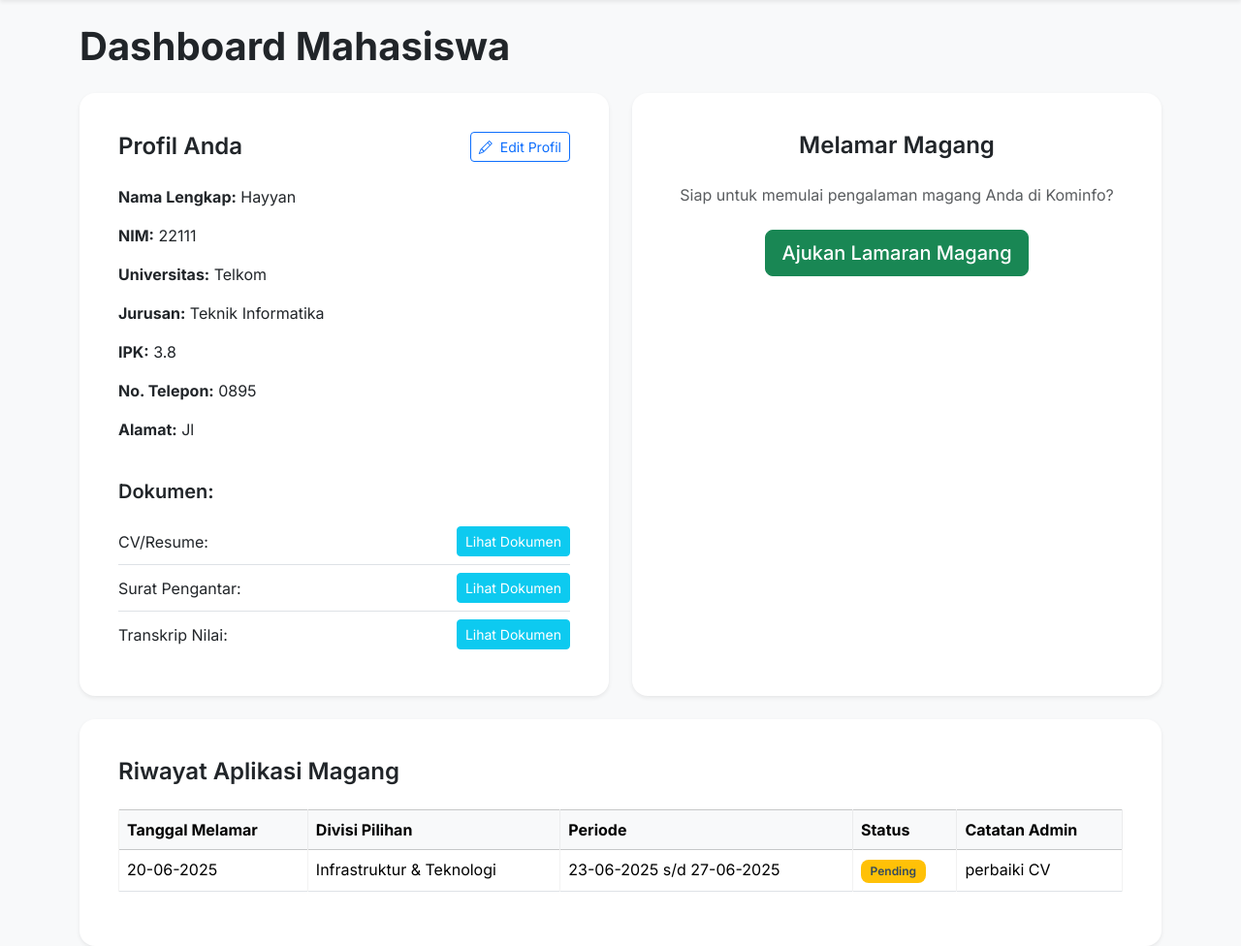
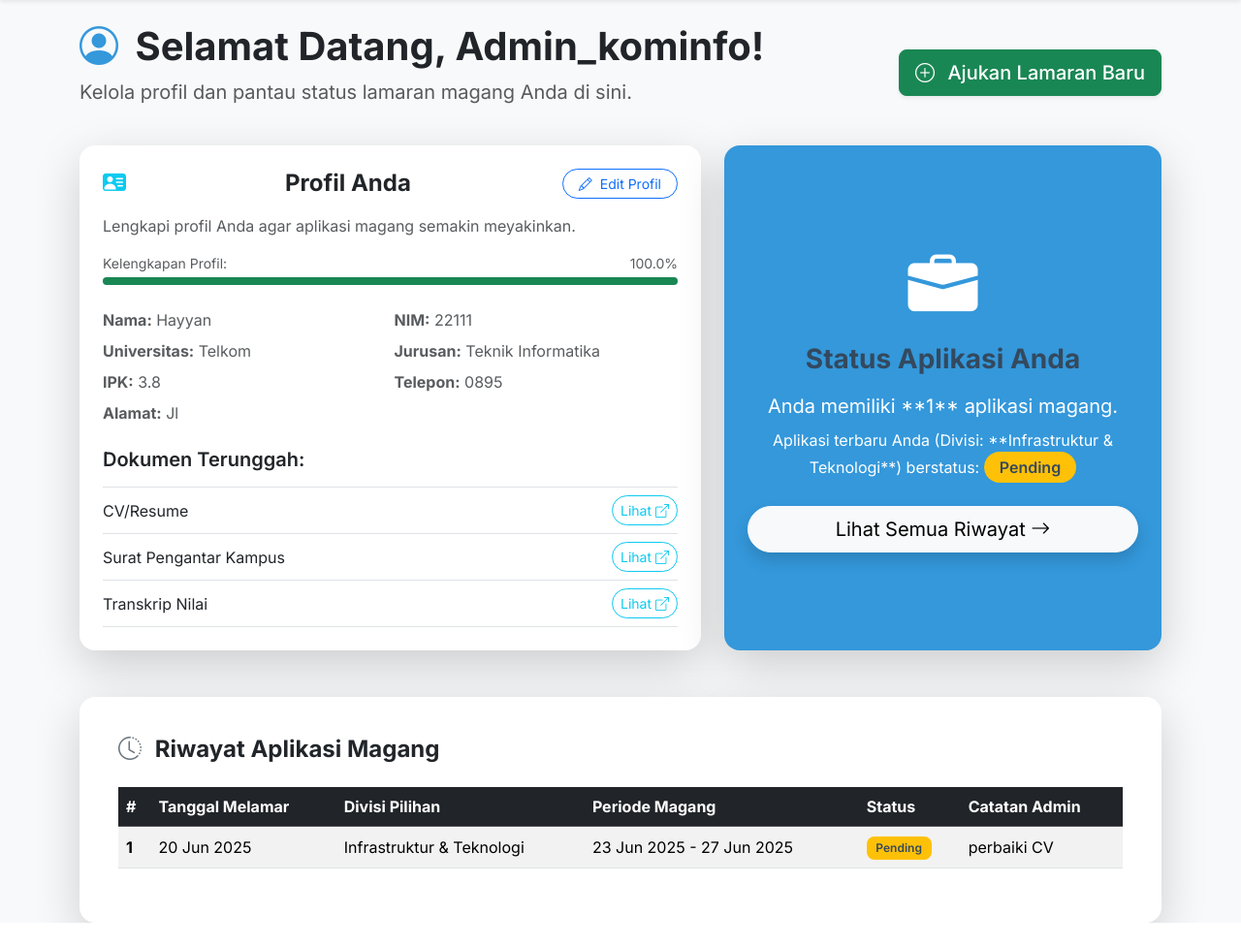
Before and after one commit to hayyanjpg/FlaskBEWEB, a Flask app: template backend/templates/dashboard_user.html in a window 1280 px wide. Shown: the part 69-1045 px from the top of the page at 97% size. After the commit the page ends 1021 px from the top, so only its background shows below. Run offline with Flask 3, Linux system fonts and the light colour scheme; the template is opened without the code that fills it: values that come from a table or form of the project are taken from there, others are empty.

Commit message:
Update tampilan User Dashboard

```diff
--- a/backend/templates/dashboard_user.html
+++ b/backend/templates/dashboard_user.html
@@ -3,83 +3,150 @@
 {% block title %}Dashboard Mahasiswa{% endblock %}
 
 {% block content %}
-<h1 class="mb-4 fw-bold text-dark">Dashboard Mahasiswa</h1>
+<div class="row mb-4 align-items-center">
+    <div class="col-md-8">
+        <h1 class="mb-0 fw-bold text-dark">
+            <i class="bi bi-person-circle text-primary me-2"></i> Selamat Datang, {{ user.username | title }}!
+        </h1>
+        <p class="text-muted lead mt-2">Kelola profil dan pantau status lamaran magang Anda di sini.</p>
+    </div>
+    <div class="col-md-4 text-md-end">
+        <a href="{{ url_for('apply_magang') }}" class="btn btn-success btn-lg shadow-sm">
+            <i class="bi bi-plus-circle me-2"></i> Ajukan Lamaran Baru
+        </a>
+    </div>
+</div>
 
-<div class="row g-4 mb-4">
-    <div class="col-md-6">
-        <div class="card shadow-sm p-4 h-100">
-            <div class="card-body d-flex flex-column">
-                <h2 class="card-title fs-4 fw-semibold text-dark mb-4 d-flex justify-content-between align-items-center">
-                    Profil Anda
-                    <a href="{{ url_for('edit_profile') }}" class="btn btn-sm btn-outline-primary">
+<div class="row g-4 mb-5">
+    <div class="col-lg-7">
+        <div class="card shadow-lg border-0 h-100 rounded-4">
+            <div class="card-body p-4">
+                <h2 class="card-title fs-4 fw-bold text-dark mb-3 d-flex justify-content-between align-items-center">
+                    <i class="bi bi-person-vcard-fill text-info me-2"></i> Profil Anda
+                    <a href="{{ url_for('edit_profile') }}" class="btn btn-sm btn-outline-primary rounded-pill px-3">
                         <i class="bi bi-pencil me-1"></i> Edit Profil
                     </a>
                 </h2>
+                <p class="text-muted mb-3">Lengkapi profil Anda agar aplikasi magang semakin meyakinkan.</p>
+
                 {% if profile %}
-                    <p class="card-text"><strong>Nama Lengkap:</strong> {{ profile.full_name or 'Belum diisi' }}</p>
-                    <p class="card-text"><strong>NIM:</strong> {{ profile.nim or 'Belum diisi' }}</p>
-                    <p class="card-text"><strong>Universitas:</strong> {{ profile.university or 'Belum diisi' }}</p>
-                    <p class="card-text"><strong>Jurusan:</strong> {{ profile.major or 'Belum diisi' }}</p>
-                    <p class="card-text"><strong>IPK:</strong> {{ profile.gpa or 'Belum diisi' }}</p>
-                    <p class="card-text"><strong>No. Telepon:</strong> {{ profile.phone_number or 'Belum diisi' }}</p>
-                    <p class="card-text"><strong>Alamat:</strong> {{ profile.address or 'Belum diisi' }}</p>
+                    {# Hitung persentase kelengkapan profil #}
+                    {% set completed_fields = 0 %}
+                    {% set total_fields = 8 %} {# full_name, nim, university, major, gpa, phone_number, address, cv_path, surat_pengantar_path, transkrip_nilai_path #}
 
-                    <h3 class="fs-5 fw-semibold text-dark mt-4 mb-3">Dokumen:</h3>
-                    <ul class="list-group list-group-flush mb-0">
-                        <li class="list-group-item d-flex justify-content-between align-items-center px-0 py-2">
-                            CV/Resume:
+                    {% if profile.full_name %} {% set completed_fields = completed_fields + 1 %} {% endif %}
+                    {% if profile.nim %} {% set completed_fields = completed_fields + 1 %} {% endif %}
+                    {% if profile.university %} {% set completed_fields = completed_fields + 1 %} {% endif %}
+                    {% if profile.major %} {% set completed_fields = completed_fields + 1 %} {% endif %}
+                    {% if profile.gpa is not none %} {% set completed_fields = completed_fields + 1 %} {% endif %} {# IPK bisa 0.0, jadi pakai is not none #}
+                    {% if profile.phone_number %} {% set completed_fields = completed_fields + 1 %} {% endif %}
+                    {% if profile.address %} {% set completed_fields = completed_fields + 1 %} {% endif %}
+                    {% if profile.cv_path %} {% set completed_fields = completed_fields + 1 %} {% endif %}
+                    {% if profile.surat_pengantar_path %} {% set completed_fields = completed_fields + 1 %} {% endif %}
+                    {% if profile.transkrip_nilai_path %} {% set completed_fields = completed_fields + 1 %} {% endif %}
+
+                    {% set percentage = ((completed_fields / 10) * 100) | round(0) %}
+                    {% set progress_color = 'bg-success' if percentage == 100 else 'bg-warning' if percentage > 50 else 'bg-danger' %}
+
+                    <div class="mb-4">
+                        <div class="d-flex justify-content-between mb-1">
+                            <small class="text-muted">Kelengkapan Profil:</small>
+                            <small class="text-muted">{{ percentage }}%</small>
+                        </div>
+                        <div class="progress" style="height: 8px;">
+                            <div class="progress-bar {{ progress_color }}" role="progressbar" style="width: {{ percentage }}%;" aria-valuenow="{{ percentage }}" aria-valuemin="0" aria-valuemax="100"></div>
+                        </div>
+                    </div>
+
+                    <div class="row g-2 text-muted mb-4">
+                        <div class="col-md-6"><strong>Nama:</strong> {{ profile.full_name or '-' }}</div>
+                        <div class="col-md-6"><strong>NIM:</strong> {{ profile.nim or '-' }}</div>
+                        <div class="col-md-6"><strong>Universitas:</strong> {{ profile.university or '-' }}</div>
+                        <div class="col-md-6"><strong>Jurusan:</strong> {{ profile.major or '-' }}</div>
+                        <div class="col-md-6"><strong>IPK:</strong> {{ profile.gpa or '-' }}</div>
+                        <div class="col-md-6"><strong>Telepon:</strong> {{ profile.phone_number or '-' }}</div>
+                        <div class="col-12"><strong>Alamat:</strong> {{ profile.address or '-' }}</div>
+                    </div>
+
+                    <h3 class="fs-5 fw-semibold text-dark mb-3">Dokumen Terunggah:</h3>
+                    <ul class="list-group list-group-flush border-top border-bottom">
+                        <li class="list-group-item d-flex justify-content-between align-items-center py-2 px-0">
+                            CV/Resume
                             {% if profile.cv_path %}
-                                <a href="{{ url_for('static', filename='uploads/' + profile.cv_path) }}" target="_blank" class="btn btn-sm btn-info text-white">Lihat Dokumen</a>
+                                <a href="{{ url_for('static', filename='uploads/' + profile.cv_path) }}" target="_blank" class="btn btn-sm btn-outline-info rounded-pill">Lihat <i class="bi bi-box-arrow-up-right"></i></a>
                             {% else %}
-                                <span class="badge bg-warning text-dark">Belum diunggah</span>
+                                <span class="badge bg-danger">Belum diunggah</span>
                             {% endif %}
                         </li>
-                        <li class="list-group-item d-flex justify-content-between align-items-center px-0 py-2">
-                            Surat Pengantar:
+                        <li class="list-group-item d-flex justify-content-between align-items-center py-2 px-0">
+                            Surat Pengantar Kampus
                             {% if profile.surat_pengantar_path %}
-                                <a href="{{ url_for('static', filename='uploads/' + profile.surat_pengantar_path) }}" target="_blank" class="btn btn-sm btn-info text-white">Lihat Dokumen</a>
+                                <a href="{{ url_for('static', filename='uploads/' + profile.surat_pengantar_path) }}" target="_blank" class="btn btn-sm btn-outline-info rounded-pill">Lihat <i class="bi bi-box-arrow-up-right"></i></a>
                             {% else %}
-                                <span class="badge bg-warning text-dark">Belum diunggah</span>
+                                <span class="badge bg-danger">Belum diunggah</span>
                             {% endif %}
                         </li>
-                        <li class="list-group-item d-flex justify-content-between align-items-center px-0 py-2">
-                            Transkrip Nilai:
+                        <li class="list-group-item d-flex justify-content-between align-items-center py-2 px-0">
+                            Transkrip Nilai
                             {% if profile.transkrip_nilai_path %}
-                                <a href="{{ url_for('static', filename='uploads/' + profile.transkrip_nilai_path) }}" target="_blank" class="btn btn-sm btn-info text-white">Lihat Dokumen</a>
+                                <a href="{{ url_for('static', filename='uploads/' + profile.transkrip_nilai_path) }}" target="_blank" class="btn btn-sm btn-outline-info rounded-pill">Lihat <i class="bi bi-box-arrow-up-right"></i></a>
                             {% else %}
-                                <span class="badge bg-warning text-dark">Belum diunggah</span>
+                                <span class="badge bg-danger">Belum diunggah</span>
                             {% endif %}
                         </li>
                     </ul>
                 {% else %}
-                    <p class="card-text text-muted">Profil Anda belum lengkap. Silakan <a href="{{ url_for('edit_profile') }}" class="text-decoration-none">lengkapi profil Anda</a>.</p>
+                    <div class="alert alert-info text-center py-4 my-4" role="alert">
+                        <i class="bi bi-info-circle-fill me-2"></i> Profil Anda belum lengkap. Silakan <a href="{{ url_for('edit_profile') }}" class="alert-link text-decoration-none">lengkapi profil Anda</a> untuk melanjutkan.
+                    </div>
                 {% endif %}
             </div>
         </div>
     </div>
 
-    <div class="col-md-6">
-        <div class="card shadow-sm p-4 h-100 d-flex flex-column justify-content-center align-items-center text-center">
-            <div class="card-body">
-                <h2 class="card-title fs-4 fw-semibold text-dark mb-4">Melamar Magang</h2>
-                <p class="card-text text-muted mb-4">Siap untuk memulai pengalaman magang Anda di Kominfo?</p>
-                <a href="{{ url_for('apply_magang') }}" class="btn btn-success btn-lg">Ajukan Lamaran Magang</a>
+    <div class="col-lg-5">
+        <div class="card shadow-lg border-0 h-100 rounded-4 bg-primary text-white">
+            <div class="card-body p-4 d-flex flex-column justify-content-center text-center">
+                <i class="bi bi-briefcase-fill display-2 mb-3 text-white"></i>
+                <h2 class="card-title fs-3 fw-bold mb-3">Status Aplikasi Anda</h2>
+                {% if applications %}
+                    <p class="card-text fs-5 mb-2">Anda memiliki **{{ applications | length }}** aplikasi magang.</p>
+                    {% set latest_app = applications[0] %}
+                    <p class="card-text fs-6 mb-4">Aplikasi terbaru Anda (Divisi: **{{ latest_app.preferred_division or '-' }}**) berstatus:
+                        <span class="badge fs-6 py-2 px-3 rounded-pill
+                            {% if latest_app.status == 'Accepted' %}bg-success
+                            {% elif latest_app.status == 'Rejected' %}bg-danger
+                            {% elif latest_app.status == 'Pending' %}bg-warning text-dark
+                            {% elif latest_app.status == 'Reviewed' %}bg-info
+                            {% elif latest_app.status == 'Interview' %}bg-secondary
+                            {% else %}bg-light text-dark{% endif %}">
+                            {{ latest_app.status }}
+                        </span>
+                    </p>
+                    <a href="#riwayat-aplikasi" class="btn btn-light btn-lg rounded-pill shadow">Lihat Semua Riwayat <i class="bi bi-arrow-right"></i></a>
+                {% else %}
+                    <p class="card-text fs-5 mb-4">Anda belum memiliki aplikasi magang. Ayo mulai perjalanan Anda!</p>
+                    <a href="{{ url_for('apply_magang') }}" class="btn btn-light btn-lg rounded-pill shadow">Ajukan Lamaran Pertama <i class="bi bi-arrow-right"></i></a>
+                {% endif %}
             </div>
         </div>
     </div>
 </div>
 
-<div class="card shadow-sm p-4 mt-4">
+<div class="card shadow-lg border-0 p-4 rounded-4" id="riwayat-aplikasi">
     <div class="card-body">
-        <h2 class="card-title fs-4 fw-semibold text-dark mb-4">Riwayat Aplikasi Magang</h2>
+        <h2 class="card-title fs-4 fw-bold text-dark mb-4">
+            <i class="bi bi-clock-history text-secondary me-2"></i> Riwayat Aplikasi Magang
+        </h2>
         {% if applications %}
             <div class="table-responsive">
-                <table class="table table-bordered table-hover">
-                    <thead class="table-light">
+                <table class="table table-striped table-hover align-middle">
+                    <thead class="table-dark">
                         <tr>
+                            <th scope="col">#</th>
                             <th scope="col">Tanggal Melamar</th>
                             <th scope="col">Divisi Pilihan</th>
-                            <th scope="col">Periode</th>
+                            <th scope="col">Periode Magang</th>
                             <th scope="col">Status</th>
                             <th scope="col">Catatan Admin</th>
                         </tr>
@@ -87,11 +154,12 @@
                     <tbody>
                         {% for app in applications %}
                         <tr>
-                            <td>{{ app.applied_date.strftime('%d-%m-%Y') }}</td>
-                            <td>{{ app.preferred_division or '-' }}</td>
+                            <th scope="row">{{ loop.index }}</th>
+                            <td>{{ app.applied_date.strftime('%d %b %Y') }}</td>
+                            <td>{{ app.preferred_division or 'N/A' }}</td>
                             <td>
                                 {% if app.start_date and app.end_date %}
-                                    {{ app.start_date.strftime('%d-%m-%Y') }} s/d {{ app.end_date.strftime('%d-%m-%Y') }}
+                                    {{ app.start_date.strftime('%d %b %Y') }} - {{ app.end_date.strftime('%d %b %Y') }}
                                 {% else %}
                                     -
                                 {% endif %}
@@ -102,6 +170,7 @@
                                     {% elif app.status == 'Rejected' %}bg-danger
                                     {% elif app.status == 'Pending' %}bg-warning text-dark
                                     {% elif app.status == 'Reviewed' %}bg-info
+                                    {% elif app.status == 'Interview' %}bg-primary
                                     {% else %}bg-secondary{% endif %}">
                                     {{ app.status }}
                                 </span>
@@ -113,7 +182,9 @@
                 </table>
             </div>
         {% else %}
-            <p class="text-muted">Anda belum mengajukan lamaran magang.</p>
+            <div class="alert alert-secondary text-center py-4" role="alert">
+                <i class="bi bi-exclamation-circle me-2"></i> Anda belum mengajukan lamaran magang.
+            </div>
         {% endif %}
     </div>
 </div>
```
Also changed, not shown: backend/instance/kominfo_magang.db, 3 other files.
